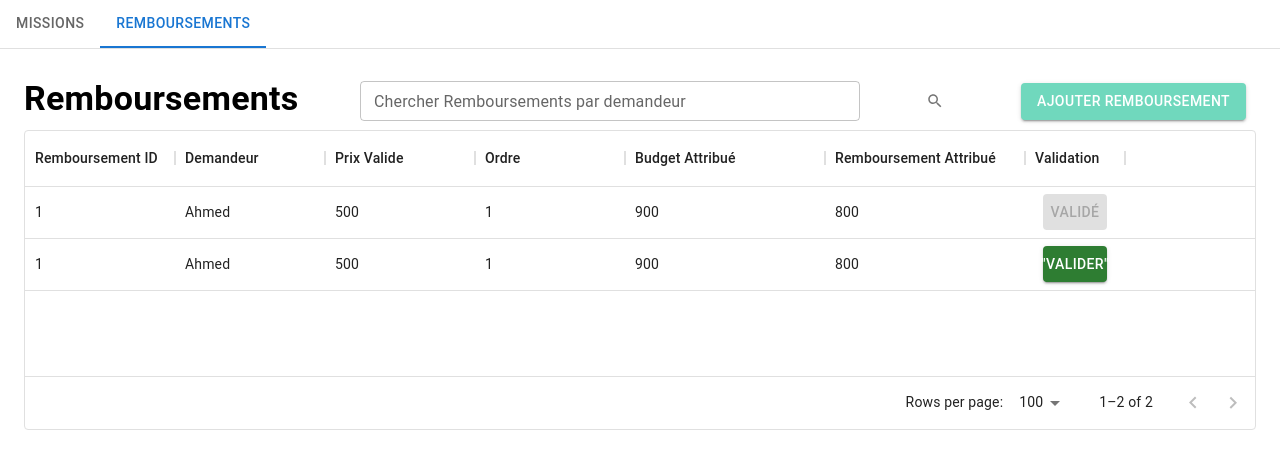
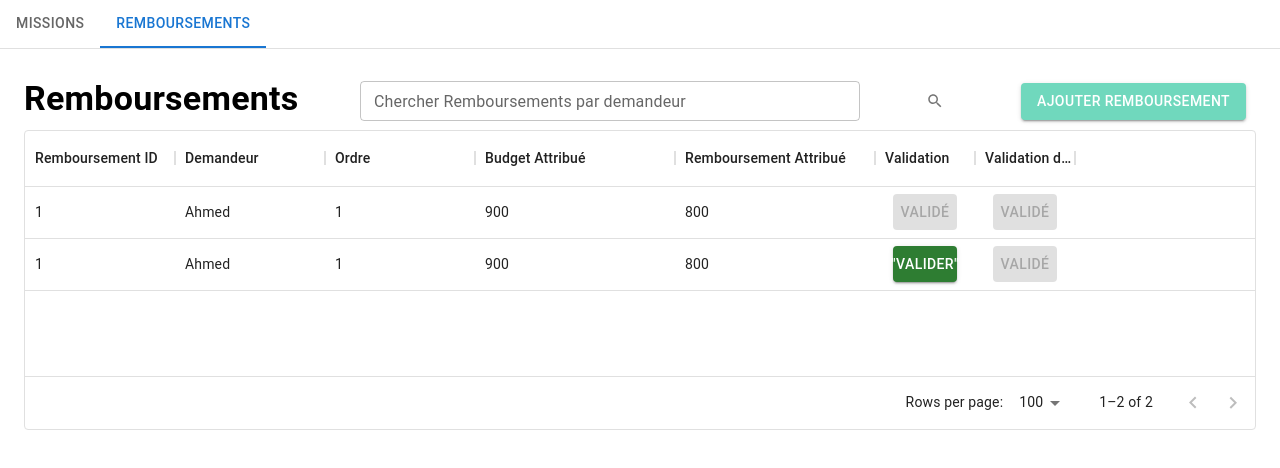
Before and after one commit to MeriemAitOuaziz/SOAFrontend, a React (Create React App) app: page / in a window 1280 px wide. Both pictures are taken after a click on the tab "REMBOURSEMENTS". Shown: the top 468 px of the page. Built offline with nearby package versions, Linux system fonts and the light colour scheme.

Commit message:
added some logic

```diff
--- a/src/Api/Remboursement.js
+++ b/src/Api/Remboursement.js
@@ -1,4 +1,5 @@
 import configData from "../config.json";
+import axios from "axios";
 
 const Remboursement_Api_Url_S1 = configData.SERVICE1_URL + "remboursements";
 const Remboursement_Api_Url_S2 = configData.SERVICE2_URL + "remboursements";
--- a/src/App.js
+++ b/src/App.js
@@ -111,6 +111,7 @@ export default function App() {
           />*/}
           <BasicModalDialog
           open={open}
+          onClose={handleClose}
           />
 
         </Box>
--- a/src/Components/AddRemModal.jsx
+++ b/src/Components/AddRemModal.jsx
@@ -6,12 +6,35 @@ import ModalDialog from '@mui/joy/ModalDialog';
 import Stack from '@mui/joy/Stack';
 import Add from '@mui/icons-material/Add';
 import Typography from '@mui/joy/Typography';
+import { createRemboursement } from '../Api/Remboursement';
 
 import { useState, useEffect, } from "react";
 
 export default function BasicModalDialog(props) {
  // const [open, setOpen] = React.useState(false);
-  const {open} = props;
+ const [formData, setFormData] = React.useState({
+    demandeur : '',
+    frais: 0,
+    budgetAtt: 0
+ })
+ const {demandeur, frais, budgetAtt} = formData;
+ const onChange = (e) => {
+    setFormData((prevState) => ({
+      ...prevState,
+      [e.target.name]: e.target.value,
+    }))
+   }
+
+   const onSubmit = (e) => {
+    e.preventDefault()
+    createRemboursement(demandeur,frais,budgetAtt);
+    onClose();
+
+    }
+
+
+
+  const {open, onClose} = props;
   useEffect(() => {
     if (!open) {
     }
@@ -36,7 +59,7 @@ export default function BasicModalDialog(props) {
             fontSize="1.25em"
             mb="0.25em"
           >
-            Create new project
+            Remboursements
           </Typography>
           <Typography
             id="basic-modal-dialog-description"
@@ -44,16 +67,15 @@ export default function BasicModalDialog(props) {
             mb={2}
             textColor="text.tertiary"
           >
-            Fill in the information of the project.
+            Ajouter une demande de remboursement
           </Typography>
           <form
-            onSubmit={(event) => {
-
-            }}
+            onSubmit={onSubmit}
           >
             <Stack spacing={2}>
-              <TextField label="Name" autoFocus required />
-              <TextField label="Description" required />
+              <TextField label="Demandeur" type="text" name="demandeur" value={demandeur} placeholder="Demandeur" onChange={onChange} autoFocus required />
+              <TextField label="Frais" type="text" value={frais} name="frais" placeholder="Frais" onChange={onChange} required />
+              <TextField label="Budget Attribué" type="text" value={budgetAtt} name="budgetAtt" placeholder="Budget Attribué" onChange={onChange} required />
               <Button type="submit">Submit</Button>
             </Stack>
           </form>
--- a/src/Components/RemboursementTable.jsx
+++ b/src/Components/RemboursementTable.jsx
@@ -12,6 +12,7 @@ const rows = [
     budgetAttrib: 900,
     remboursementAttrib: 800,
     isValid: true,
+    validPrice: true
   },
   {
     id: 2,
@@ -22,13 +23,13 @@ const rows = [
     budgetAttrib: 900,
     remboursementAttrib: 800,
     isValid: false,
+    validPrice: true
   },
 ];
 
 const columns = [
   { field: "ID", headerName: "Remboursement ID", width: 150 },
   { field: "demandeur", headerName: "Demandeur", width: 150 },
-  { field: "validPrice", headerName: "Prix Valide", width: 150 },
   { field: "ordre", headerName: "Ordre", width: 150 },
   { field: "budgetAttrib", headerName: "Budget Attribué", width: 200 },
   {
@@ -62,6 +63,32 @@ const columns = [
       );
     },
   },
+  {
+    field: "validPrice",
+    headerName: "Validation du prix",
+    renderCell: ({ row: { validPrice } }) => {
+      return (
+        <Box
+          width="60%"
+          m="0 auto"
+          p="5px"
+          display="flex"
+          justifyContent="center"
+          borderRadius="4px"
+        >
+          {validPrice ? (
+            <Button variant="contained" color="success" disabled fullWidth>
+              Validé
+            </Button>
+          ) : (
+            <Button variant="contained" color="success" fullWidth>
+              "Valider"
+            </Button>
+          )}
+        </Box>
+      );
+    },
+  },
 ];
 
 export default function RemboursementTable() {
```
